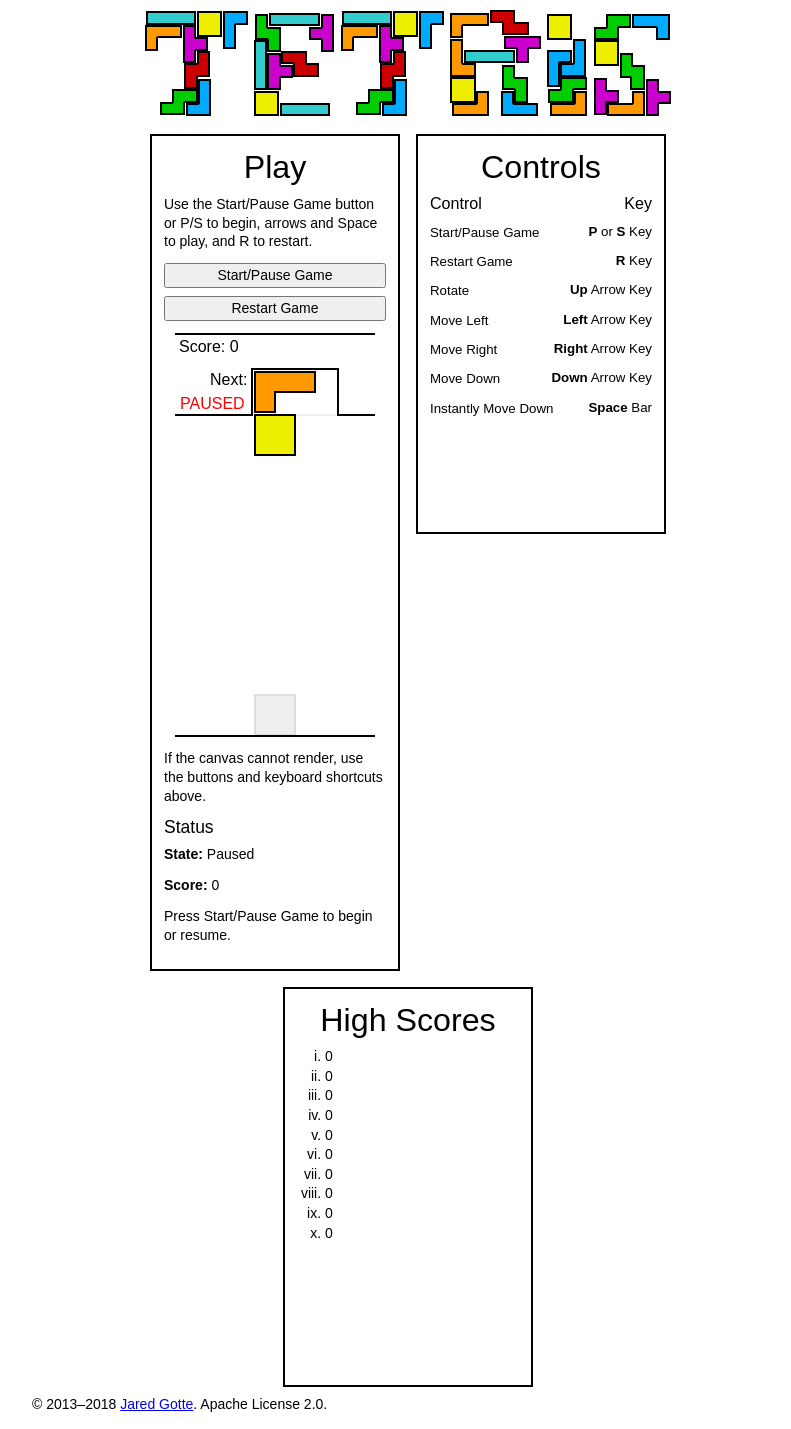
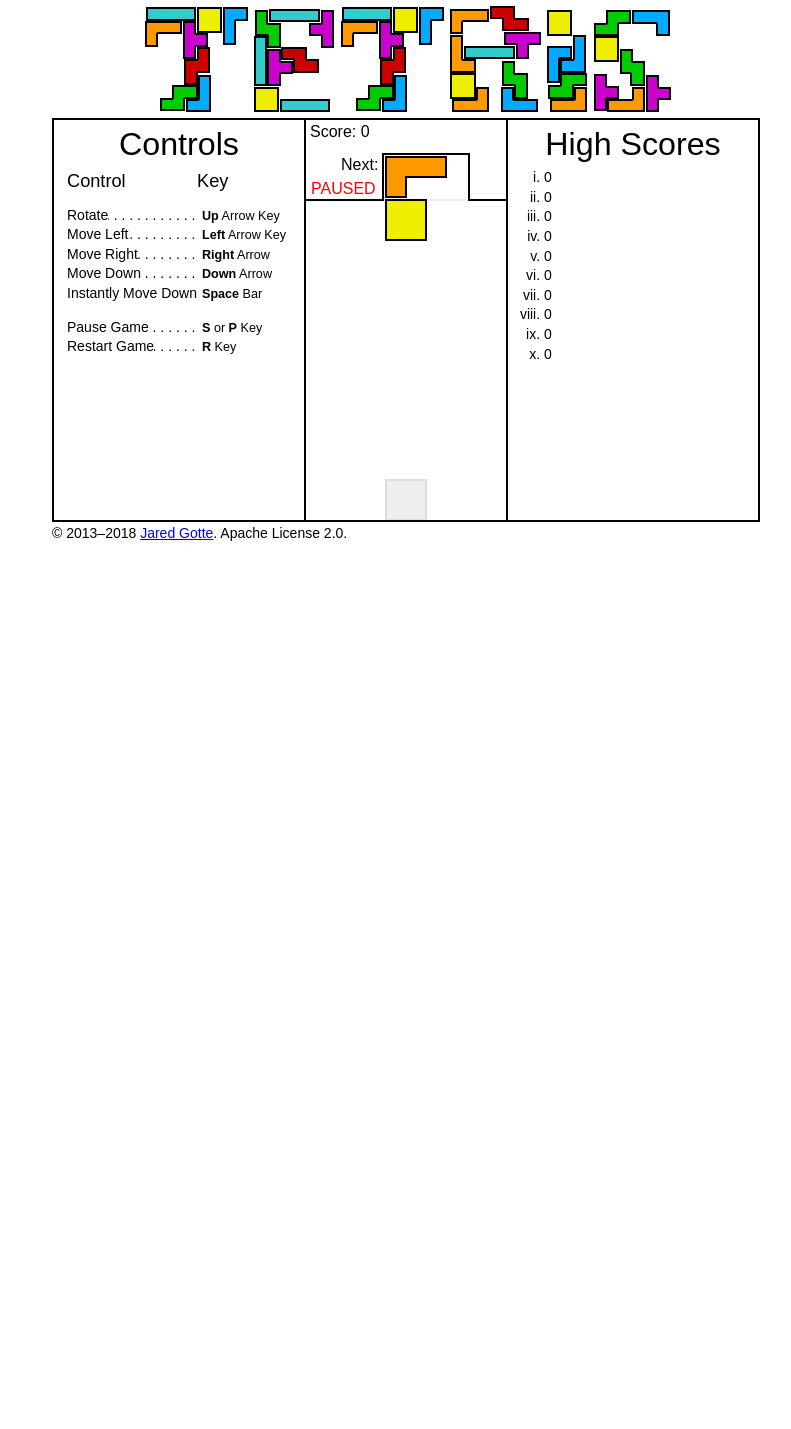
Before and after one commit to jareddgotte/js-tetris, a PHP site: page / in a window 1280 px wide. Shown: the whole page, without its empty margins (232-1023 px from the left). After the commit the page ends 541 px from the top, so only its background shows below. Run offline with PHP 8.4, Linux system fonts and the light colour scheme.

Commit message:
fix: restore compact historical js-tetris browser layout (#43)
* fix: restore intentional three-panel layout

* no-mistakes(document): docs: sync PR template checklist with new browser test check

* fix: restore compact historical browser layout

* no-mistakes(document): Restore npm run test:browser to PR template checklist

```diff
--- a/css/main.css
+++ b/css/main.css
@@ -1,8 +1,7 @@
 body {
   background: #fff;
   color: #000;
-  font: 14px/1.35 Arial, Helvetica, sans-serif;
-  margin: 0;
+  font: 14px/1.1 Arial, Helvetica, sans-serif;
 }
 strong,
 b {
@@ -11,31 +10,14 @@ b {
 h1 {
   font-size: 3em;
   line-height: 1.1;
-  margin: 0;
 }
 h2 {
   font-size: 2.3em;
   line-height: 1.1;
-  margin: 0 0 .5rem;
 }
 h3 {
-  font-size: 1.15em;
+  font-size: 1.3em;
   line-height: 1.1;
-  margin: 0;
-}
-button,
-input,
-select,
-textarea {
-  font: inherit;
-}
-button {
-  cursor: pointer;
-}
-button:focus-visible,
-#canvas:focus-visible {
-  outline: 3px solid #005fcc;
-  outline-offset: 3px;
 }
 .sr-only {
   position: absolute;
@@ -50,124 +32,118 @@ button:focus-visible,
 }
 #main {
   color: #000;
-  width: min(100%, 48rem);
-  margin: 0 auto;
-  padding: .5rem;
-  box-sizing: border-box;
-  display: flex;
-  flex-wrap: wrap;
-  gap: 1rem;
-  align-items: flex-start;
-  justify-content: center;
-  overflow: visible;
-}
-#main > h1 {
-  flex-basis: 100%;
+  margin: 4px auto;
+  width: 712px;
+  max-width: 100%;
+  overflow: hidden;
 }
 #main #tetris-banner {
   text-align: center;
-  margin: 0 auto;
+  margin: 0 auto 4px;
   display: block;
-}
-.panel {
-  border: 2px solid black;
-  box-sizing: border-box;
-  flex: 1 1 15rem;
-  max-width: 15.625rem;
-  min-height: 25rem;
-  padding: .75rem;
-}
-.panel h2 {
-  line-height: 1.2;
-  text-align: center;
-}
-#gameplay {
-  flex-basis: 16.5rem;
-}
-.game-actions {
-  display: flex;
-  gap: .5rem;
-  flex-wrap: wrap;
-  justify-content: center;
-  margin: 0 0 .75rem;
-}
-.game-actions button {
-  flex: 1 1 7rem;
-}
-#game-instructions,
-#game-fallback,
-#game-status p {
-  margin: 0 0 .75rem;
-}
-#game-status {
-  margin-top: .75rem;
-}
-#game-status-title {
-  font-size: 1.25em;
-  margin-bottom: .5rem;
-}
-.status-label {
-  font-weight: bold;
+  max-width: 100%;
+  height: auto;
 }
 #canvas {
   border-top: 2px solid black;
   border-bottom: 2px solid black;
-  margin: 0 auto .75rem;
+  margin: 0 auto;
   display: block;
-  float: none;
+  float: left;
   width: 200px;
   height: 400px;
 }
-#public-controls ul {
-  list-style: none;
-  margin: 0;
-  padding: 0;
+#canvas:focus-visible {
+  outline: 3px solid #005fcc;
+  outline-offset: -5px;
 }
-#public-controls ul li {
-  display: grid;
-  grid-template-columns: minmax(0, 1fr) auto;
-  gap: .5rem;
-  align-items: start;
-  margin-bottom: .65rem;
+.panel {
+  border: 2px solid black;
+  width: 250px;
+  height: 400px;
+  float: left;
 }
-#public-controls ul li:last-child {
-  margin-bottom: 0;
+.panel h2 {
+  line-height: 1.5;
+  text-align: center;
 }
-#public-controls ul li div,
-#public-controls ul li h3:first-child {
-  min-width: 0;
+.panel h3 {
+  display: block;
+  float: left;
+  line-height: 1.5;
+  margin-bottom: 10px;
 }
-#public-controls ul li span {
-  font-size: .95em;
+.panel ul li {
+  margin-left: 3px;
+  line-height: 1.4;
+  overflow: hidden;
 }
-#high-scores ol {
+.panel ul li.game-control-separator {
+  margin-top: 14px;
+}
+/* Leading dots trick from http://www.w3.org/Style/Examples/007/leaders.en.html */
+.panel#public-controls ul li div:before {
+  float: left;
+  width: 0;
+  white-space: nowrap;
+  content:
+    ". . . . . . . . . . . . . . . . . . . . "
+    ". . . . . . . . . . . . . . . . . . . . "
+    ". . . . . . . . . . . . . . . . . . . . "
+    ". . . . . . . . . . . . . . . . . . . . ";
+}
+.panel#public-controls ul li div,
+.panel ul li h3:first-child {
+  float: left;
+  width: 130px;
+  padding-left: 10px;
+  overflow: hidden;
+}
+.panel#public-controls ul li div span {
+  background: white;
+}
+.panel#public-controls ul li > span {
+  background: white;
+  font-size: .9em;
+  padding-left: 5px;
+}
+.panel#high-scores ol {
   list-style-type: lower-roman;
-  margin: 0 0 0 1.75rem;
-  padding: 0;
+  margin-left: 36px;
 }
-#high-scores ol li {
+.panel#high-scores ol li {
   line-height: 1.4;
 }
 #footer {
-  width: min(100%, 48rem);
-  margin: 0 auto 1rem;
-  padding: 0 .5rem;
-  box-sizing: border-box;
   overflow: hidden;
+  margin: 4px auto;
+  width: 712px;
+  max-width: 100%;
 }
-@media (max-width: 48rem) {
+@media (max-width: 44.4375rem) {
   #main {
-    padding-inline: .5rem;
+    width: 100%;
+  }
+  #main #tetris-banner {
+    max-width: calc(100% - 1rem);
+  }
+  #canvas,
+  .panel {
+    float: none;
+  }
+  #canvas {
+    max-width: calc(100% - 1rem);
+    height: auto;
+    margin-bottom: 1rem;
   }
   .panel {
-    max-width: none;
-    flex-basis: 100%;
-    min-height: auto;
+    box-sizing: border-box;
+    width: min(250px, calc(100% - 1rem));
+    height: 404px;
+    margin: 0 auto 1rem;
   }
-  #canvas {
-    margin-bottom: .75rem;
-  }
-  .game-actions button {
-    flex-basis: 100%;
+  #footer {
+    box-sizing: border-box;
+    padding: 0 .5rem;
   }
 }
--- a/index.html
+++ b/index.html
@@ -17,90 +17,60 @@
     <!-- Banner inspired from font: The FontStruction "Tetromino (by Piotr
     Klarowski)" (http://fontstruct.com/fontstructions/show/118906) by
     "ecaGraphics" -->
-    <h1><img id="tetris-banner" src="img/TETRIS.png" alt="Tetris logo"></h1>
-
-    <section class="panel" id="gameplay" aria-labelledby="gameplay-title">
-      <h2 id="gameplay-title">Play</h2>
-      <p id="game-instructions">
-        Use the Start/Pause Game button or P/S to begin, arrows and Space to play,
-        and R to restart.
-      </p>
-      <div class="game-actions" aria-label="Game controls">
-        <button id="game-start-pause" type="button">Start/Pause Game</button>
-        <button id="game-restart" type="button">Restart Game</button>
-      </div>
-      <canvas
-        id="canvas"
-        tabindex="0"
-        aria-labelledby="gameplay-title game-instructions game-status-title"
-        aria-describedby="game-fallback"
-      >
-        Tetris gameplay canvas. Use the Start/Pause Game and Restart Game buttons,
-        then the arrow keys, Space, P, S, and R.
-      </canvas>
-      <p id="game-fallback">
-        If the canvas cannot render, use the buttons and keyboard shortcuts above.
-      </p>
-      <section id="game-status" aria-labelledby="game-status-title">
-        <h3 id="game-status-title">Status</h3>
-        <p><span class="status-label">State:</span> <span id="game-status-state">Paused</span></p>
-        <p><span class="status-label">Score:</span> <span id="game-status-score">0</span></p>
-        <p id="game-status-message">Press Start/Pause Game to begin.</p>
-        <p id="game-live-status" class="sr-only" aria-live="polite" aria-atomic="true"></p>
-      </section>
-    </section>
+    <h1 id="page-title"><img id="tetris-banner" src="img/TETRIS.png" alt="Tetris"></h1>
+    <p id="game-instructions" class="sr-only">
+      This webpage contains a visual Tetris game. Keyboard controls: Up Arrow
+      rotates; Left, Right, and Down Arrows move; Space drops; P or S starts or
+      pauses; and R restarts.
+    </p>
 
     <section class="panel" id="public-controls" aria-labelledby="public-controls-title">
       <h2 id="public-controls-title">Controls</h2>
       <ul>
-        <li>
+        <li class="control-headings">
           <h3>Control</h3>
           <h3>Key</h3>
         </li>
         <li>
-          <div>
-            <span>Start/Pause Game</span>
-          </div>
-          <span><b>P</b> or <b>S</b> Key</span>
-        </li>
-        <li>
-          <div>
-            <span>Restart Game</span>
-          </div>
-          <span><b>R</b> Key</span>
-        </li>
-        <li>
-          <div>
-            <span>Rotate</span>
-          </div>
+          <div><span>Rotate</span></div>
           <span><b>Up</b> Arrow Key</span>
         </li>
         <li>
-          <div>
-            <span>Move Left</span>
-          </div>
+          <div><span>Move Left</span></div>
           <span><b>Left</b> Arrow Key</span>
         </li>
         <li>
-          <div>
-            <span>Move Right</span>
-          </div>
-          <span><b>Right</b> Arrow Key</span>
+          <div><span>Move Right</span></div>
+          <span><b>Right</b> Arrow</span>
         </li>
         <li>
-          <div>
-            <span>Move Down</span>
-          </div>
-          <span><b>Down</b> Arrow Key</span>
+          <div><span>Move Down</span></div>
+          <span><b>Down</b> Arrow</span>
         </li>
         <li>
-          <div>
-            <span>Instantly Move Down</span>
-          </div>
+          <div><span>Instantly Move Down</span></div>
           <span><b>Space</b> Bar</span>
+        </li>
+        <li class="game-control-separator">
+          <div><span>Pause Game</span></div>
+          <span><b>S</b> or <b>P</b> Key</span>
+        </li>
+        <li>
+          <div><span>Restart Game</span></div>
+          <span><b>R</b> Key</span>
         </li>
       </ul>
     </section>
+
+    <canvas
+      id="canvas"
+      tabindex="0"
+      role="img"
+      aria-label="Tetris game canvas"
+      aria-describedby="game-instructions"
+    >
+      Tetris game canvas. Use the keyboard controls described on this page.
+    </canvas>
 
     <section class="panel" id="high-scores" aria-labelledby="high-scores-title">
       <h2 id="high-scores-title">High Scores</h2>
--- a/package.json
+++ b/package.json
@@ -5,10 +5,12 @@
   "description": "Development checks for the dependency-free browser Tetris game",
   "scripts": {
     "test": "node --test test/engine.test.js",
+    "test:browser": "PLAYWRIGHT_BROWSERS_PATH=0 playwright test",
     "lint": "standard \"js/**/*.js\" \"test/**/*.js\"",
     "format": "standard --fix \"js/**/*.js\" \"test/**/*.js\""
   },
   "devDependencies": {
+    "@playwright/test": "1.62.1",
     "standard": "17.1.2"
   },
   "engines": {
```
Also changed, not shown: AGENTS.md (+1 -1 lines), CONTRIBUTING.md (+6 -2 lines), js/Tetris.js (+1 -76 lines), playwright.config.js (added, +19 -0 lines), test/engine.test.js (+18 -85 lines), test/layout.spec.js (added, +126 -0 lines), .github/pull_request_template.md, .github/workflows/development-checks.yml, README.md, package-lock.json, 1 other file.
